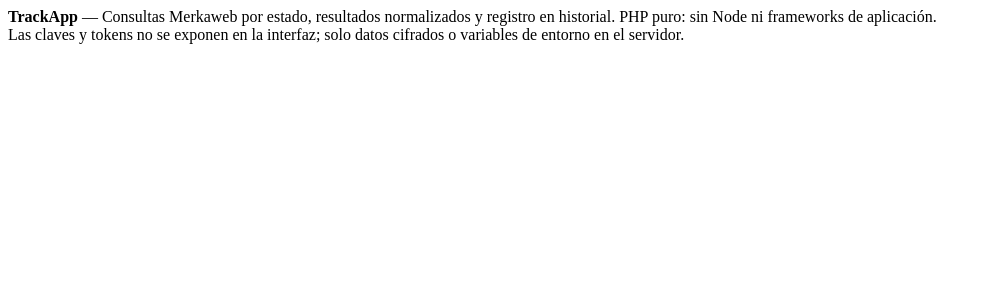
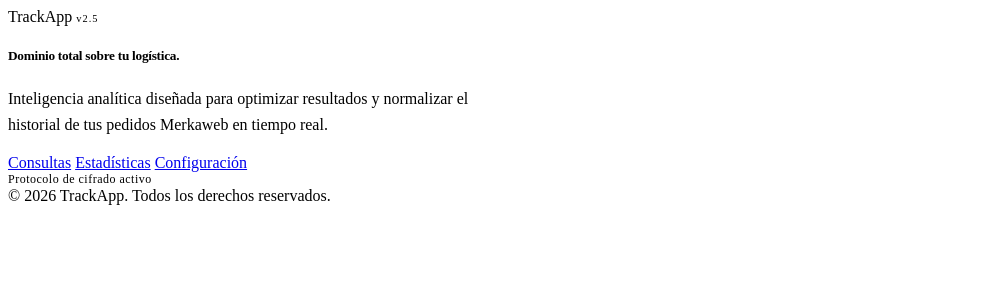
Before and after one commit to seo-w/trackapp, a PHP site: page /partials/footer.php in a window 1280 px wide. Shown: the top 300 px of the page, without its empty margins (0-991 px from the left). Run offline with PHP 8.4, Linux system fonts and the light colour scheme.

Commit message:
change footer

```diff
--- a/app/Views/partials/footer.php
+++ b/app/Views/partials/footer.php
@@ -6,14 +6,40 @@
 
 $baseName = htmlspecialchars((string) ($app['name'] ?? 'TrackApp'), ENT_QUOTES, 'UTF-8');
 ?>
-<footer class="track-footer py-4 mt-auto" aria-label="Pie de página">
-    <div class="container d-flex flex-column flex-md-row justify-content-between align-items-start gap-2">
-        <div>
-            <strong><?= $baseName ?></strong> —
-            Consultas Merkaweb por estado, resultados normalizados y registro en historial. PHP puro: sin Node ni frameworks de aplicación.
-        </div>
-        <div class="text-md-end small text-secondary">
-            Las claves y tokens no se exponen en la interfaz; solo datos cifrados o variables de entorno en el servidor.
+<footer class="track-footer py-5 mt-auto" aria-label="Pie de página">
+    <div class="container">
+        <div class="row g-4 align-items-center">
+            <!-- Columna 1: Identidad y Eslogan -->
+            <div class="col-lg-7 text-center text-lg-start">
+                <div class="d-flex align-items-center justify-content-center justify-content-lg-start gap-2 mb-3">
+                    <span class="track-brand fs-4"><?= $baseName ?></span>
+                    <span class="badge bg-primary bg-opacity-10 text-primary border border-primary border-opacity-20 px-2 py-1 rounded-pill" style="font-size: 0.65rem; letter-spacing: 1px;">v2.5</span>
+                </div>
+                <h5 class="fw-bold mb-2" style="color: var(--track-primary); letter-spacing: -0.02em;">Dominio total sobre tu logística.</h5>
+                <p class="text-muted small mb-0" style="max-width: 500px; line-height: 1.6;">
+                    Inteligencia analítica diseñada para optimizar resultados y normalizar el historial de tus pedidos Merkaweb en tiempo real.
+                </p>
+            </div>
+
+            <!-- Columna 2: Navegación y Seguridad -->
+            <div class="col-lg-5">
+                <div class="d-flex flex-column align-items-center align-items-lg-end">
+                    <nav class="d-flex gap-3 mb-4 flex-wrap justify-content-center justify-content-lg-end">
+                        <a href="/consultas" class="footer-link">Consultas</a>
+                        <a href="/estadisticas" class="footer-link">Estadísticas</a>
+                        <a href="/configuracion" class="footer-link">Configuración</a>
+                    </nav>
+
+                    <div class="d-flex align-items-center gap-2 py-2 px-3 rounded-pill bg-dark bg-opacity-10 border border-secondary border-opacity-10" style="background: rgba(var(--track-primary-rgb), 0.03);">
+                        <i class="bi bi-shield-lock-fill text-info" style="font-size: 0.9rem;"></i>
+                        <span class="text-secondary" style="font-size: 0.75rem; letter-spacing: 0.5px;">Protocolo de cifrado activo</span>
+                    </div>
+
+                    <div class="mt-3 text-secondary small opacity-50">
+                        &copy; <?= date('Y') ?> <?= $baseName ?>. Todos los derechos reservados.
+                    </div>
+                </div>
+            </div>
         </div>
     </div>
 </footer>
```
Also changed, not shown: public/assets/css/app.css.
